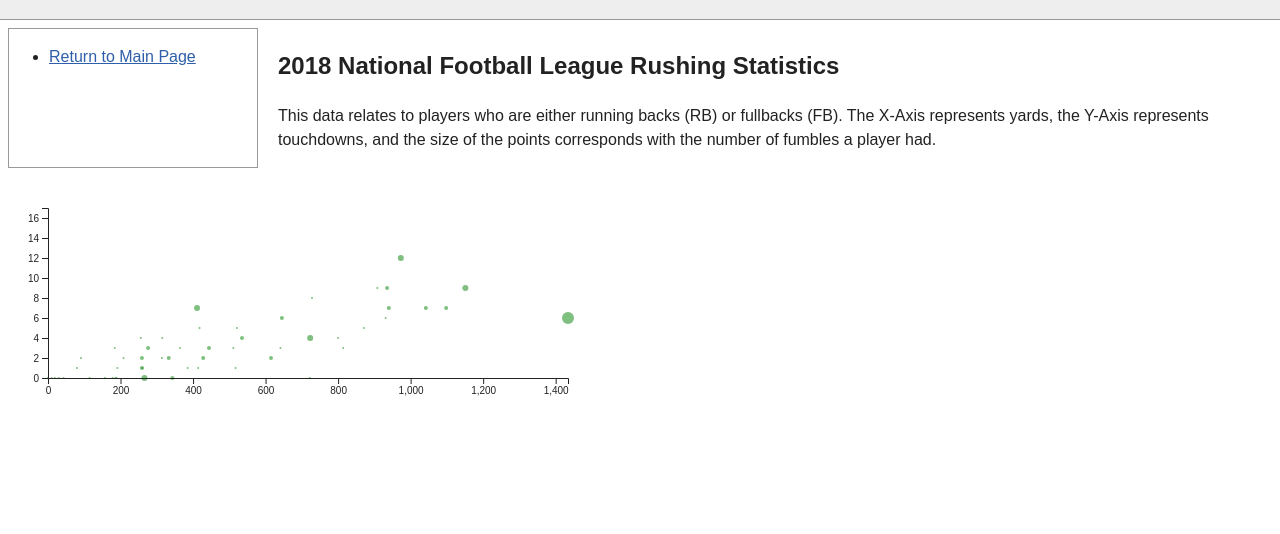
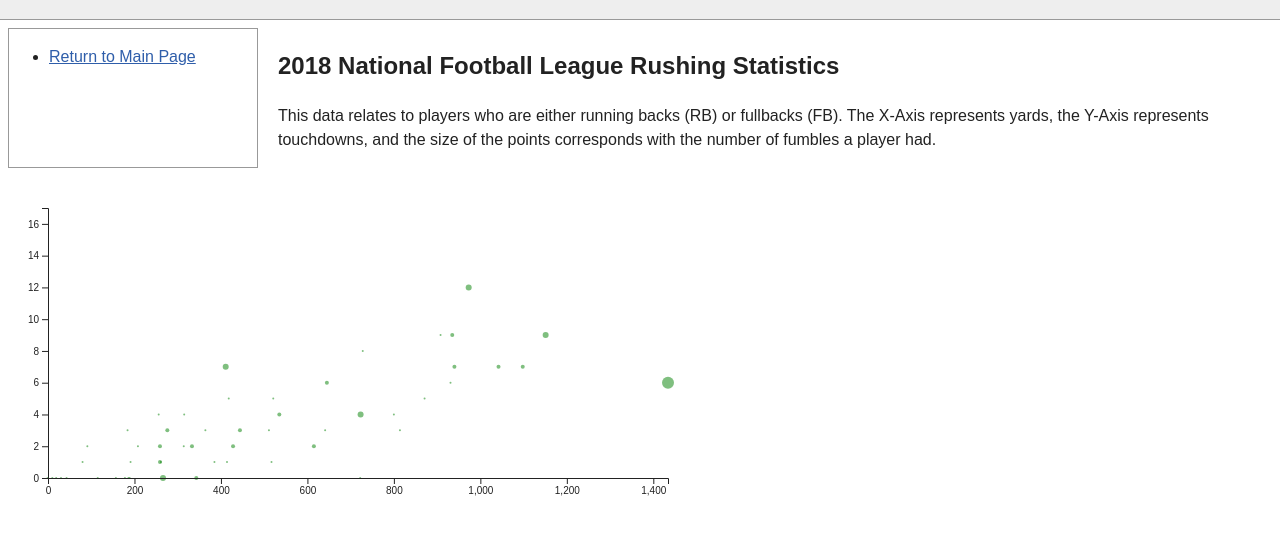
Before and after one commit to buenosdiazz/dataviz-exercise-portfolio, a plain HTML site: page scatterplot.html in a window 1280 px wide. Shown: the part 72-606 px from the top of the page. Drawn offline with nearby package versions, Linux system fonts and the light colour scheme.

Commit message:
larger scatter

```diff
--- a/scatterplot.html
+++ b/scatterplot.html
@@ -49,8 +49,8 @@
 
 
     //variables for height, width, and padding
-    var w = 600;
-    var	h = 250;
+    var w = 700;
+    var	h = 350;
     var p = 40;
 
     //create svg
```
